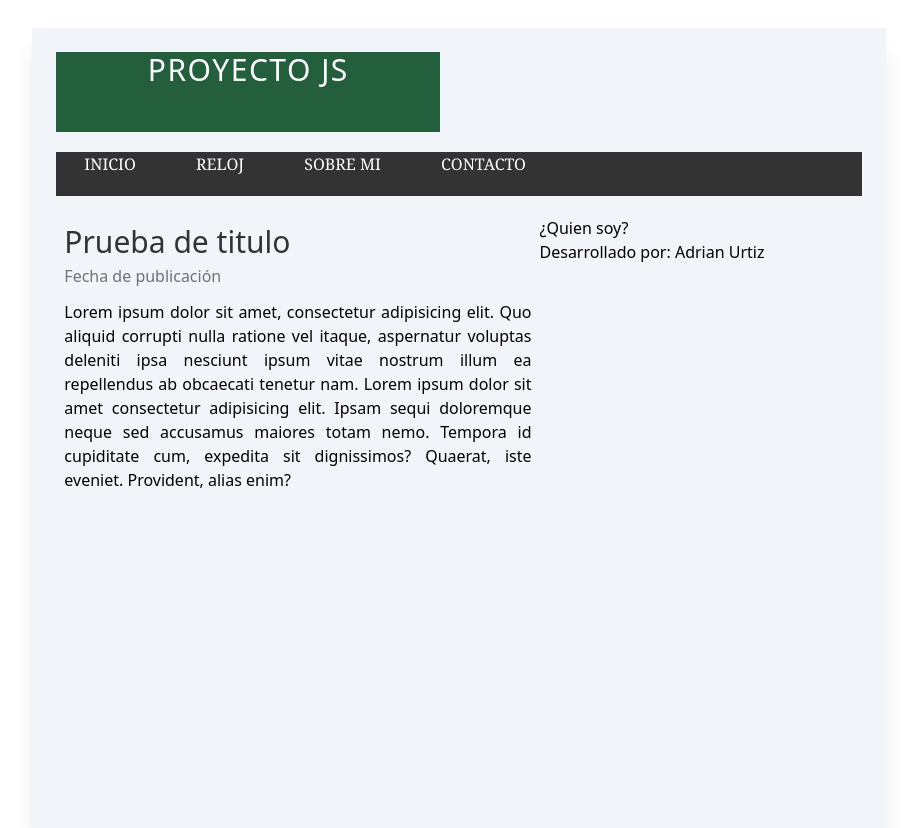
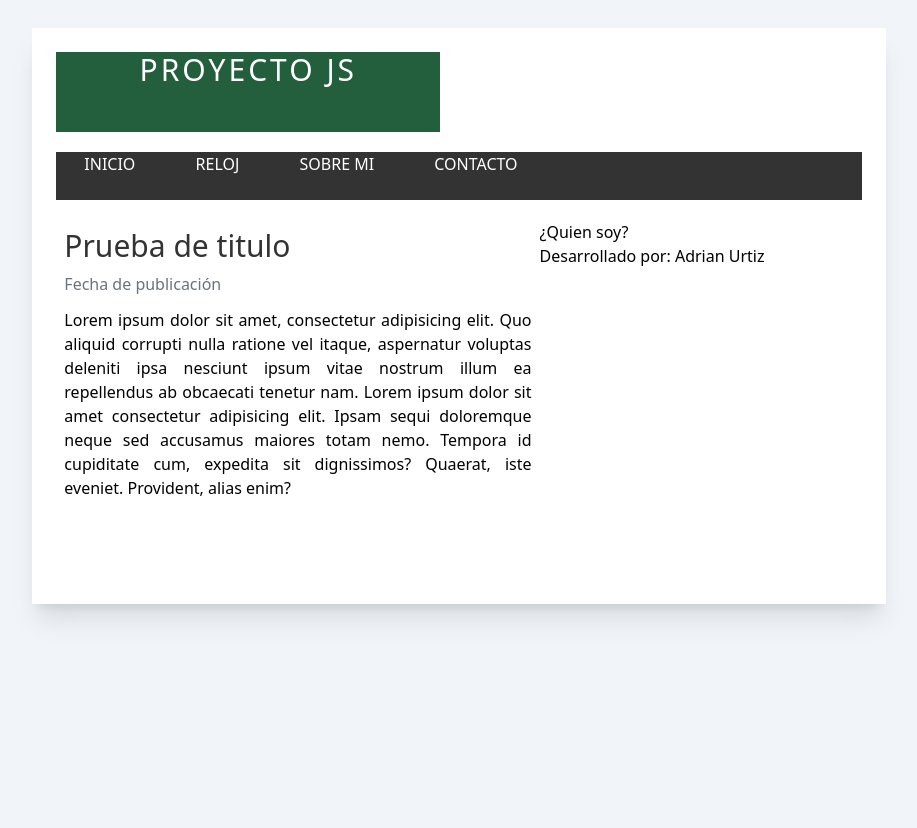
Before and after one commit to AdrianUrtiz/proyecto-cursojs, a website built with Vite: page index.html in a window 1280 px wide. Shown: the whole page, without its empty margins (181-1098 px from the left). After the commit the page ends 800 px from the top, so only its background shows below. Built offline with nearby package versions, Linux system fonts and the light colour scheme.

Commit message:
cambios al css

```diff
--- a/index.html
+++ b/index.html
@@ -6,23 +6,23 @@
     <meta name="viewport" content="width=device-width, initial-scale=1.0" />
     <title>Proyecto JS</title>
   </head>
-  <body class="m-0 p-0">
-    <div
+  <body class="m-0 p-0 bg-slate-100">
+    <!--Contenedor global-->
+    <section
       id="global"
-      class="w-4/6 h-screen mt-7 p-6 b bg-slate-100 shadow-xl m-auto">
+      class="w-4/6 my-0 mx-auto mt-7 p-6 bg-white shadow-xl min-h-[calc(100vh-14rem)]">
+      <!--Cabecera-->
       <header>
         <div
           id="logo"
-          class="font-sans text-3xl bg-[#235e3d] leading-['75px'] tracking-wider text-white text-center w-96 h-20 mb-5 uppercase">
+          class="font-sans text-3xl tracking-widest leading-extra-loose bg-[#235e3d] text-white text-center w-96 h-20 mb-5 float-left uppercase">
           Proyecto JS
         </div>
-        <div class="clearfix clear-none"></div>
-        <nav
-          id="menu"
-          class="font-serif bg-[#333333] w-full uppercase text-white mb-5">
-          <ul>
+        <div class="clear-both float-none"></div>
+        <nav id="menu" class="font-sans bg-[#333333] w-full uppercase mb-5">
+          <ul class="leading-extra-loose">
             <li
-              class="h-11 inline-block transition-all duration-300 hover:bg-[#235e3d]">
+              class="h-12 inline-block transition-all duration-300 hover:bg-[#235e3d]">
               <a class="block text-white px-7">Inicio</a>
             </li>
             <li
@@ -44,13 +44,11 @@
       <div id="slider"></div>
       <div id="">
         <section id="content">
-          <div id="posts" class="w-3/5 float-left">
+          <div id="posts" class="w-3/5 float-left font-sans">
             <article id="post" class="p-2">
               <h2 class="text-3xl text-[#333333]">Prueba de titulo</h2>
 
-              <span class="date block text-gray-500 mt-1"
-                >Fecha de publicación</span
-              >
+              <span class="block text-gray-500 mt-2">Fecha de publicación</span>
               <p class="mt-3 mb-5 text-justify leading-6">
                 Lorem ipsum dolor sit amet, consectetur adipisicing elit. Quo
                 aliquid corrupti nulla ratione vel itaque, aspernatur voluptas
@@ -71,7 +69,7 @@
           <p>Desarrollado por: <a href="#">Adrian Urtiz</a></p>
         </div>
       </div>
-    </div>
+    </section>
     <script type="module" src="/main.js"></script>
   </body>
 </html>
```
